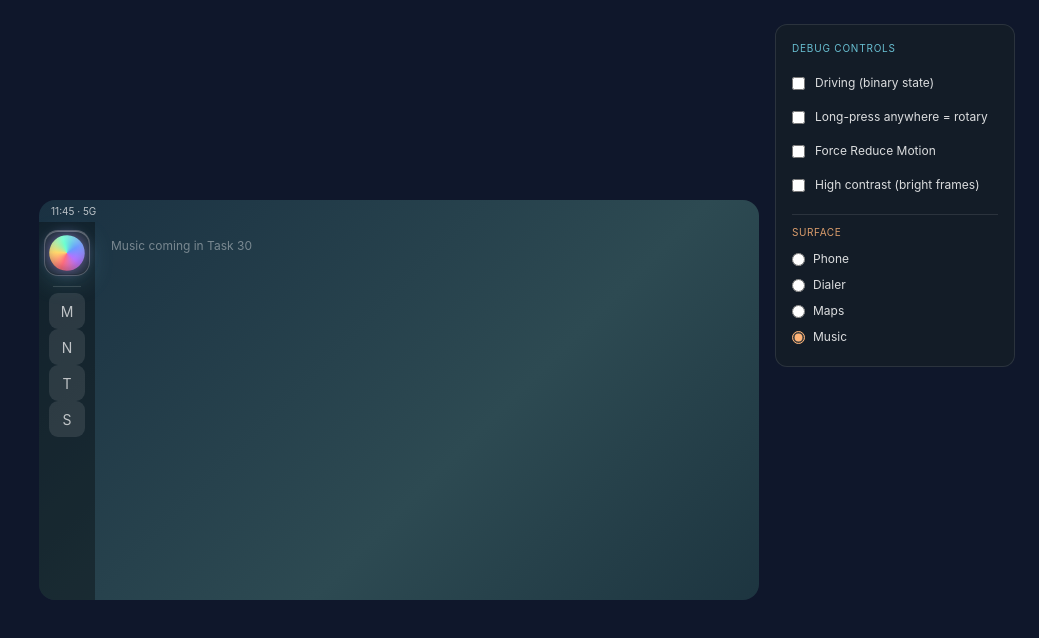
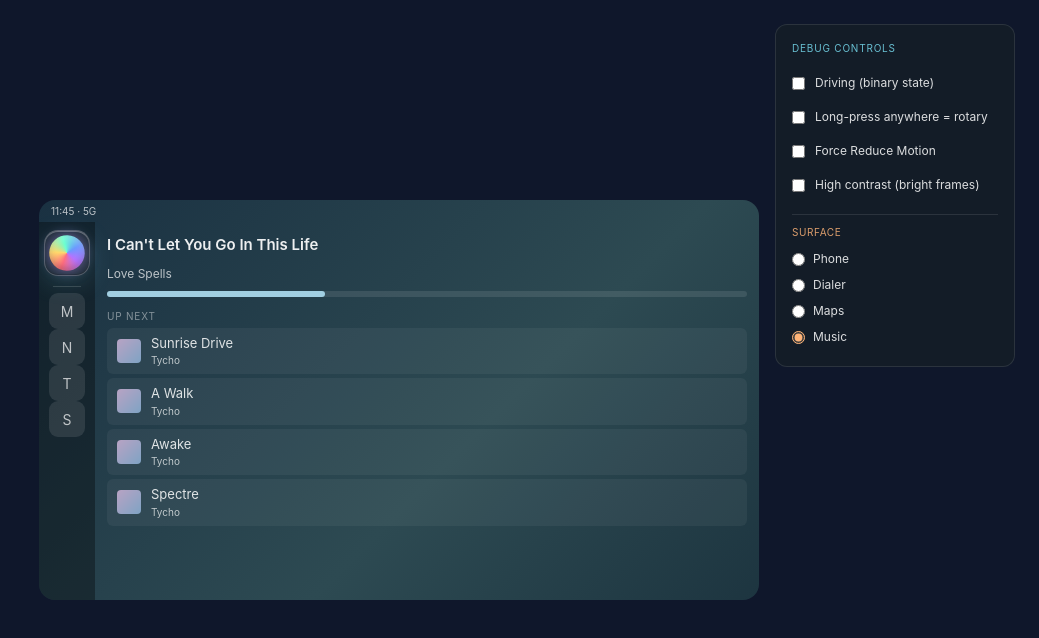
Before and after one commit to globalanomalyindex/carplay-siri-contacts, a React (Vite) app: page / in a window 1280 px wide. Both pictures are taken after a click on the label "Music". Shown: the top 638 px of the page, without its empty margins (241-1280 px from the left). Built offline with nearby package versions, Linux system fonts and the light colour scheme.

Commit message:
feat: MusicSketch Now Playing + queue rows + progress bar (free-drift scrub)

```diff
--- a/src/prototype/surfaces/MusicSketch.tsx
+++ b/src/prototype/surfaces/MusicSketch.tsx
@@ -1,3 +1,102 @@
+import { useRef, useState } from 'react'
+import { MagnifiableFrame, useMagnifiable } from '../Magnifier'
+
+const QUEUE = [
+  { id: 'q1', title: 'Sunrise Drive', artist: 'Tycho' },
+  { id: 'q2', title: 'A Walk',         artist: 'Tycho' },
+  { id: 'q3', title: 'Awake',          artist: 'Tycho' },
+  { id: 'q4', title: 'Spectre',        artist: 'Tycho' },
+]
+
 export function MusicSketch() {
-  return <div data-testid="music-sketch" className="p-4 text-white/40 text-xs">Music coming in Task 30</div>
+  const [progress, setProgress] = useState(0.34)
+  return (
+    <div className="h-full p-3 flex flex-col gap-3">
+      <NowPlaying progress={progress} setProgress={setProgress} />
+      <div className="flex-1 overflow-y-auto flex flex-col gap-1">
+        <div style={{ fontSize: 10, color: 'var(--text-tertiary)', letterSpacing: '0.08em', textTransform: 'uppercase' }}>Up Next</div>
+        {QUEUE.map((t, i) => (
+          <MagnifiableFrame
+            key={t.id}
+            id={`queue-${t.id}`}
+            index={i}
+            onCommit={() => alert(`Playing ${t.title}`)}
+            label={`Play ${t.title} by ${t.artist}`}
+          >
+            <div
+              data-testid={`queue-row-${t.id}`}
+              style={{
+                padding: '6px 10px',
+                color: 'rgba(255,255,255,0.85)',
+                fontSize: 13,
+                background: 'rgba(255,255,255,0.05)',
+                borderRadius: 6,
+                display: 'flex',
+                gap: 10,
+                alignItems: 'center',
+              }}
+            >
+              <div style={{ width: 24, height: 24, borderRadius: 4, background: 'linear-gradient(135deg, #b8a3c4, #7fa3c4)' }} />
+              <div>
+                <div>{t.title}</div>
+                <div style={{ fontSize: 10, color: 'var(--text-secondary)' }}>{t.artist}</div>
+              </div>
+            </div>
+          </MagnifiableFrame>
+        ))}
+      </div>
+    </div>
+  )
 }
+
+function NowPlaying({ progress, setProgress }: { progress: number; setProgress: (n: number) => void }) {
+  return (
+    <div style={{ display: 'flex', flexDirection: 'column', gap: 8 }}>
+      <div data-testid="now-playing-title" style={{ color: 'var(--text-primary)', fontSize: 15, fontWeight: 600 }}>
+        I Can't Let You Go In This Life
+      </div>
+      <div style={{ color: 'var(--text-secondary)', fontSize: 12 }}>Love Spells</div>
+      <ProgressBar progress={progress} setProgress={setProgress} />
+    </div>
+  )
+}
+
+function ProgressBar({ progress, setProgress }: { progress: number; setProgress: (n: number) => void }) {
+  const ref = useRef<HTMLDivElement>(null)
+
+  useMagnifiable({
+    id: 'music-progress',
+    ref,
+    behavior: 'freeDrift',
+    onCommit: (p) => {
+      const rect = ref.current!.getBoundingClientRect()
+      const t = Math.max(0, Math.min(1, ((p?.x ?? rect.left) - rect.left) / rect.width))
+      setProgress(t)
+    },
+    label: 'Scrub progress',
+  })
+
+  return (
+    <div
+      ref={ref}
+      data-testid="progress-bar"
+      style={{
+        position: 'relative',
+        height: 6,
+        background: 'rgba(255,255,255,0.10)',
+        borderRadius: 3,
+        cursor: 'pointer',
+      }}
+    >
+      <div
+        style={{
+          position: 'absolute',
+          left: 0, top: 0, bottom: 0,
+          width: `${progress * 100}%`,
+          background: 'rgba(180,230,250,0.85)',
+          borderRadius: 3,
+        }}
+      />
+    </div>
+  )
+}
```
Also changed, not shown: 1 other file (tests, documents, lock files or other folders).
